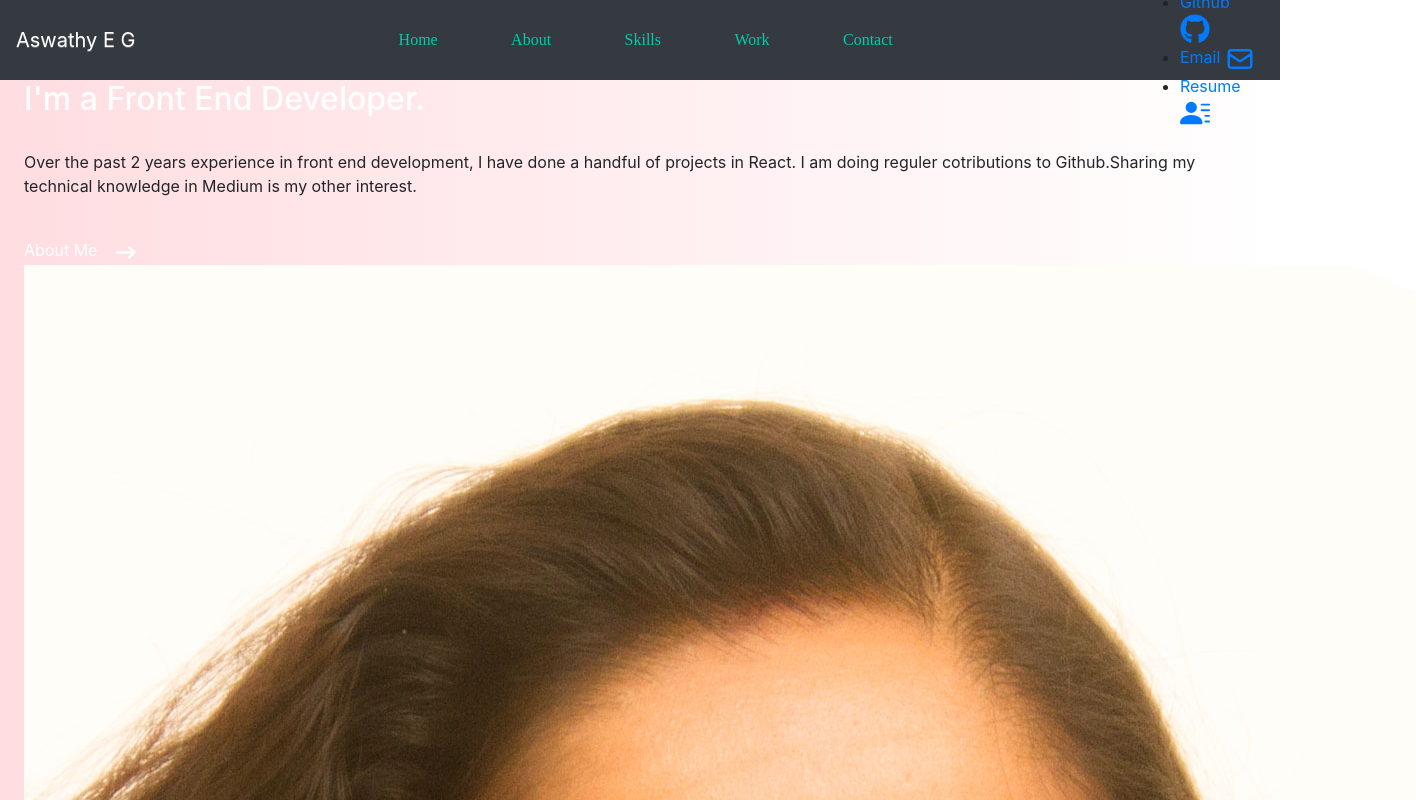
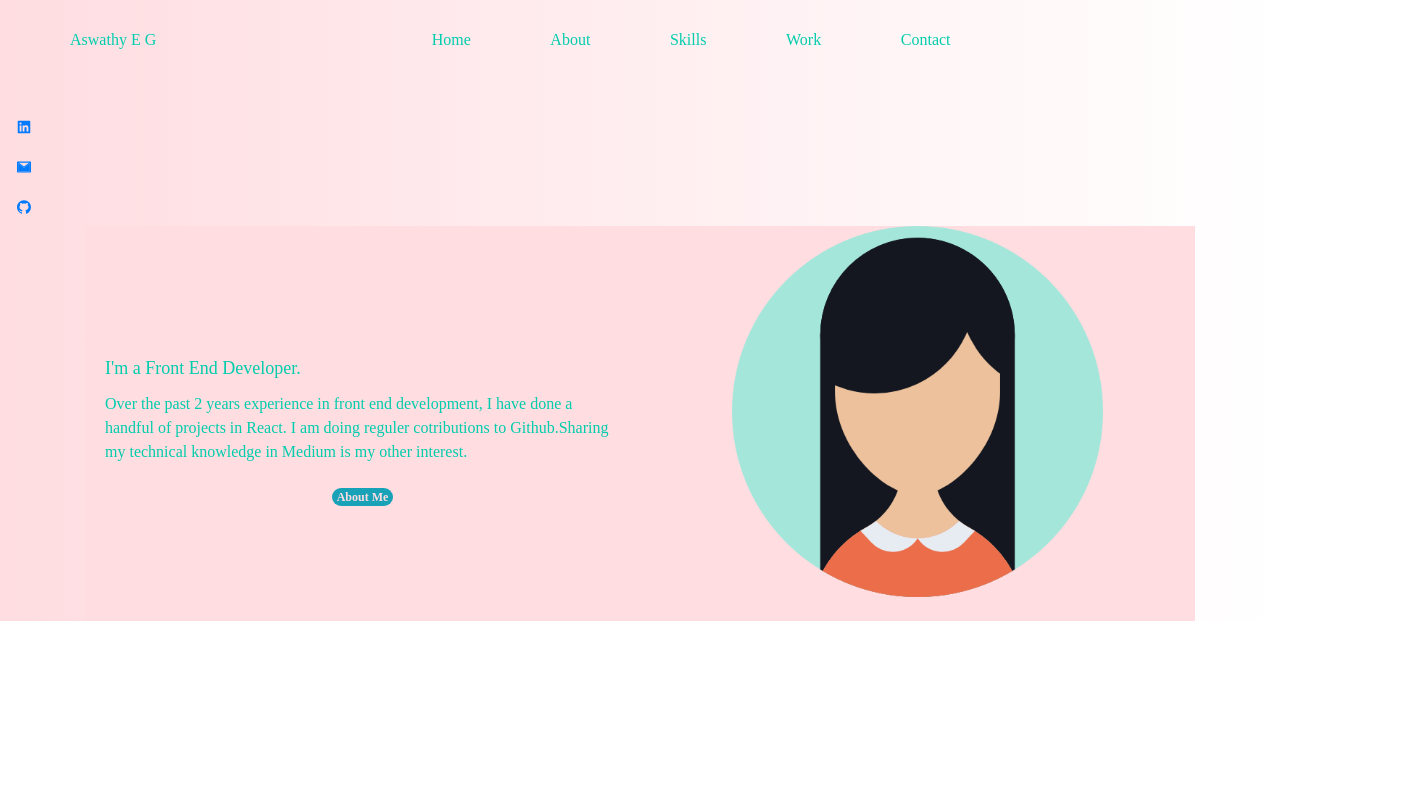
Before and after one commit to aswathyeg/react-portfolio, a React (Create React App) app: page / in a window 1280 px wide. Shown: the top 800 px of the page, 1416 px wide, since content can reach past the window. Built offline with nearby package versions, Linux system fonts and the light colour scheme.

Commit message:
updated icons

```diff
--- a/src/components/About.js
+++ b/src/components/About.js
@@ -7,7 +7,7 @@ const About = () => {
       id="about"
       className="w-full h-screen bg-[#0a192f] text-gray-300"
     >
-      <div className="flex flex-col justify-center items-center w-full h-full">
+      {/* <div className="flex flex-col justify-center items-center w-full h-full">
         <div className=" py-16 rounded-md bg-cyan-800 flex flex-col justify-center items-center w-4/6">
           <div className="max-w-[1000px] w-full grid grid-cols-2 gap-8 mb-4">
             <div className="sm:text-right pb-8 pl-4">
@@ -32,7 +32,7 @@ const About = () => {
             </div>
           </div>
         </div>
-      </div>
+      </div> */}
     </div>
   );
 };
--- a/src/components/Home.js
+++ b/src/components/Home.js
@@ -1,44 +1,58 @@
 import React from "react";
+import Nav from "react-bootstrap/Nav";
 import { HiArrowNarrowRight } from "react-icons/hi";
-import photo from "../assets/photo.jpg";
+import face from "../assets/face.png";
 import { Link } from "react-scroll";
-
+import { Container } from "react-bootstrap";
+import Card from "react-bootstrap/Card";
+import CardGroup from "react-bootstrap/CardGroup";
+import Badge from "react-bootstrap/Badge";
+import Figure from "react-bootstrap/Figure";
+import { AiFillLinkedin } from "react-icons/ai";
+import { AiTwotoneMail } from "react-icons/ai";
+import { AiFillGithub } from "react-icons/ai";
 const Home = () => {
   return (
-    <div name="home" className="h-screen w-full bg-[#0d195f]">
-      <div className="max-w-screen-lg mx-auto flex flex-col items-center justify-center h-full px-4 md:flex-row">
-        <div className="flex flex-col justify-center h-full">
-          <h2 className="text-4xl sm:text-7xl font-bold text-white">
-            I'm a Front End Developer.
-          </h2>
-          <p className="text-gray-500 py-4 max-w-md">
-            Over the past 2 years experience in front end development, I have
-            done a handful of projects in React. I am doing reguler cotributions
-            to Github.Sharing my technical knowledge in Medium is my other
-            interest.
-          </p>
-          <div>
-            <Link
-              to="about"
-              smooth
-              duration={500}
-              className="group text-white w-fit px-6 py-3 my-2 flex items-center rounded-md bg-gradient-to-r from-cyan-500 to-blue-500 cursor-pointer"
-            >
-              About Me
-              <span className="group-hover:rotate-90 duration-300">
-                <HiArrowNarrowRight size={25} className="ml-3" />
-              </span>
-            </Link>
-          </div>
-        </div>
-        <div>
-          <img
-            src={photo}
-            alt="my profile"
-            className="rounded-2xl mx-auto w-2/3"
-          />
-        </div>
-      </div>
+    <div className="homeDiv">
+      <Nav className="flex-column">
+        <Nav.Link href="/home">
+          <AiFillLinkedin />
+        </Nav.Link>
+        <Nav.Link eventKey="link-1">
+          <AiTwotoneMail />
+        </Nav.Link>
+        <Nav.Link eventKey="link-2">
+          <AiFillGithub />
+        </Nav.Link>
+      </Nav>
+      <Container className="homeContainer">
+        <CardGroup className="homeCard">
+          <Card className="homeCard">
+            <Card.Body>
+              <Card.Title className="cardTitle">
+                I'm a Front End Developer.
+              </Card.Title>
+              <Card.Text>
+                Over the past 2 years experience in front end development, I
+                have done a handful of projects in React. I am doing reguler
+                cotributions to Github.Sharing my technical knowledge in Medium
+                is my other interest.
+              </Card.Text>
+            </Card.Body>
+            <div>
+              <Badge pill bg="info" className="homeBadge">
+                About Me
+              </Badge>{" "}
+            </div>
+          </Card>
+          <Card className="homeCard">
+            {/* <Card.Img variant="top" roundedCi src={photo} alt="my profile" /> */}
+            <Figure>
+              <Figure.Image width={371} height={380} alt="171x180" src={face} />
+            </Figure>
+          </Card>
+        </CardGroup>
+      </Container>
     </div>
   );
 };
--- a/src/components/Navbar.js
+++ b/src/components/Navbar.js
@@ -13,13 +13,10 @@ import { Link } from "react-scroll";
 import { Container, Navbar, NavbarBrand, NavItem, Nav } from "react-bootstrap";
 
 const NavbarPage = () => {
-  const [nav, setNav] = useState(false);
-  const handleClick = () => setNav(!nav);
-
   return (
-    <Navbar bg="dark" variant="dark" style={{ height: 80 }}>
-      <Container variant="dark" bg="dark" style={{ height: 80 }}>
-        <NavbarBrand>Aswathy E G </NavbarBrand>
+    <Navbar className="navbarStyle">
+      <Container>
+        <NavbarBrand className="navbrand">Aswathy E G </NavbarBrand>
 
         {/* menu */}
         <Nav className="m-auto">
@@ -90,7 +87,7 @@ const NavbarPage = () => {
       </Container>
 
       {/* Social icons */}
-      <div className="hidden lg:flex fixed flex-col top-[35%] left-0">
+      {/* <div className="hidden lg:flex fixed flex-col top-[35%] left-0">
         <ul>
           <li className="w-[160px] h-[60px] flex justify-between items-center ml-[-100px] hover:ml-[-10px] duration-300 bg-blue-600">
             <a
@@ -125,7 +122,7 @@ const NavbarPage = () => {
             </a>
           </li>
         </ul>
-      </div>
+      </div> */}
     </Navbar>
   );
 };
```
